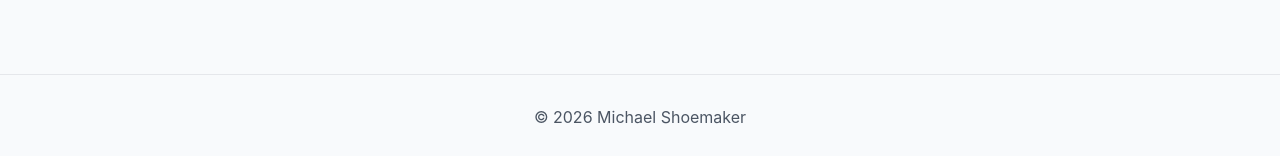
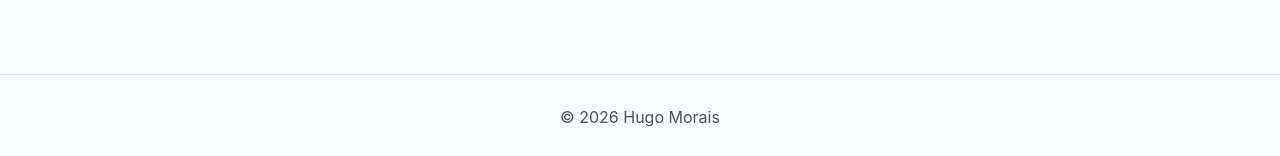
Before and after one commit to hugo-morais/hugo-morais.github.io, a Jekyll site: the page built from index.md, in a window 1280 px wide and 900 px high, scrolled down 1366 px. Shown: the part 741-897 px from the top of the window. Built offline with Jekyll 4.4.1, drawn with Linux system fonts in a browser that asks for light colours.

Commit message:
Update _config.yml

```diff
--- a/_config.yml
+++ b/_config.yml
@@ -1,4 +1,4 @@
-title: "Michael Shoemaker — Data Engineering"
+title: "Hugo Morais — Data Engineering"
 description: "Production-like data engineering builds, explained clearly."
 baseurl: ""
 url: ""
@@ -9,9 +9,7 @@ defaults:
   - scope: { path: "" }
     values:
       layout: default
-author: "Michael Shoemaker"
-github_username: "MichaelShoemaker"
-youtube_channel: "@dataslinger6379"
-medium_username: "dataslinger"
+author: "Hugo Morais"
+github_username: "hugo-morais"
 exclude:
   - "README.md"
```
